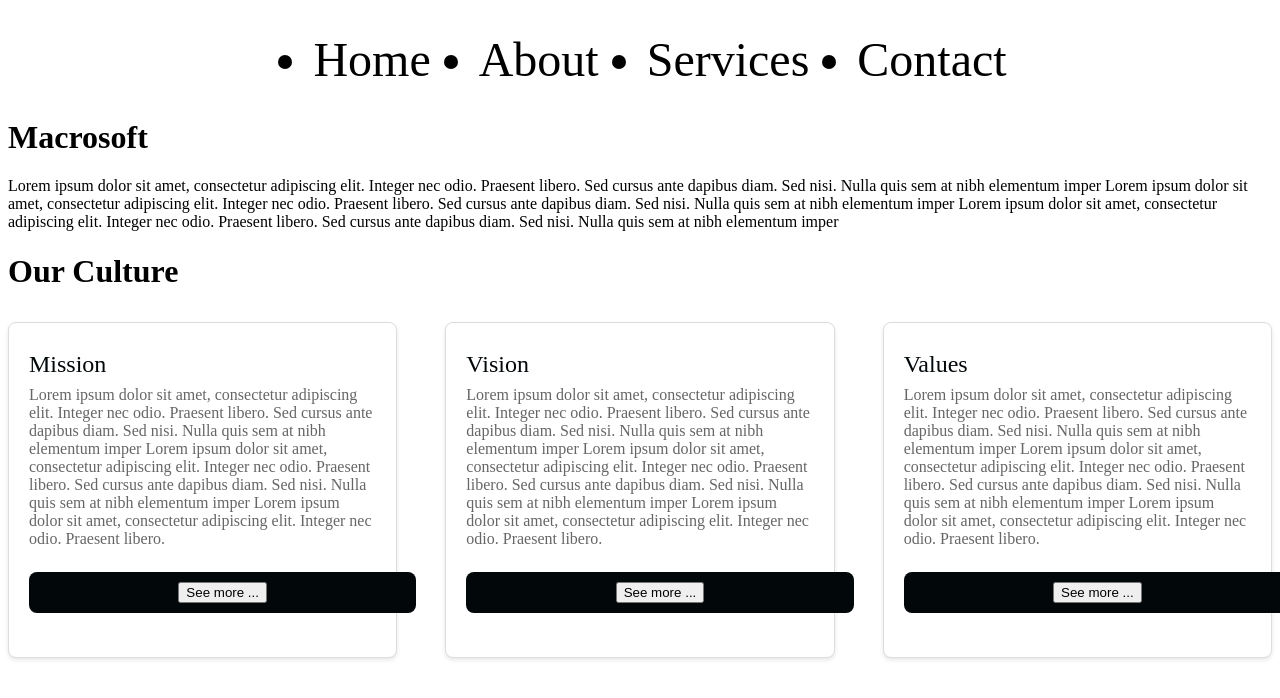
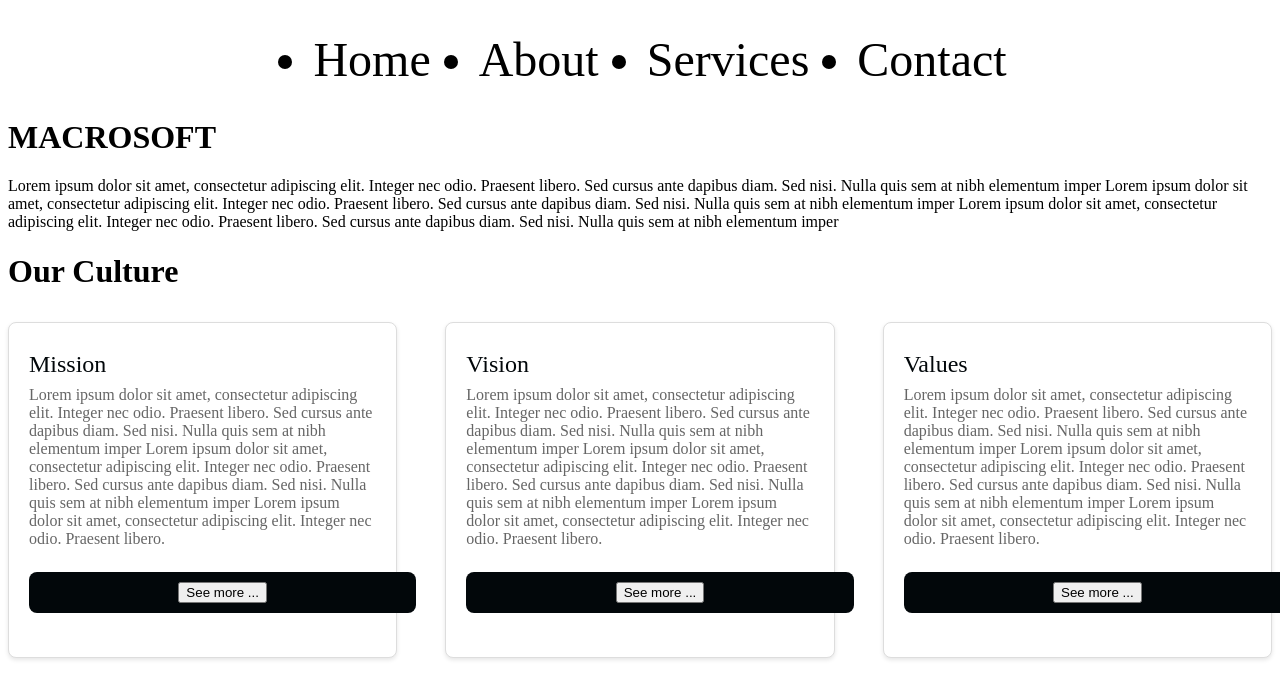
Before and after one commit to zalogarciam/css-s2-2024-sass, a Next.js app in the folder corporative-web/: page / in a window 1280 px wide. Shown: the top 698 px of the page. Built offline with nearby package versions, Linux system fonts and the light colour scheme.

Commit message:
Update name with upper case

```diff
--- a/corporative-web/src/app/page.tsx
+++ b/corporative-web/src/app/page.tsx
@@ -12,7 +12,7 @@
             <li>Contact</li>
           </ul>
         </nav>
-        <h1 className="primary-title">Macrosoft</h1>
+        <h1 className="primary-title">MACROSOFT</h1>
         <div className="primary-text">
           Lorem ipsum dolor sit amet, consectetur adipiscing elit. Integer nec
           odio. Praesent libero. Sed cursus ante dapibus diam. Sed nisi. Nulla
```
